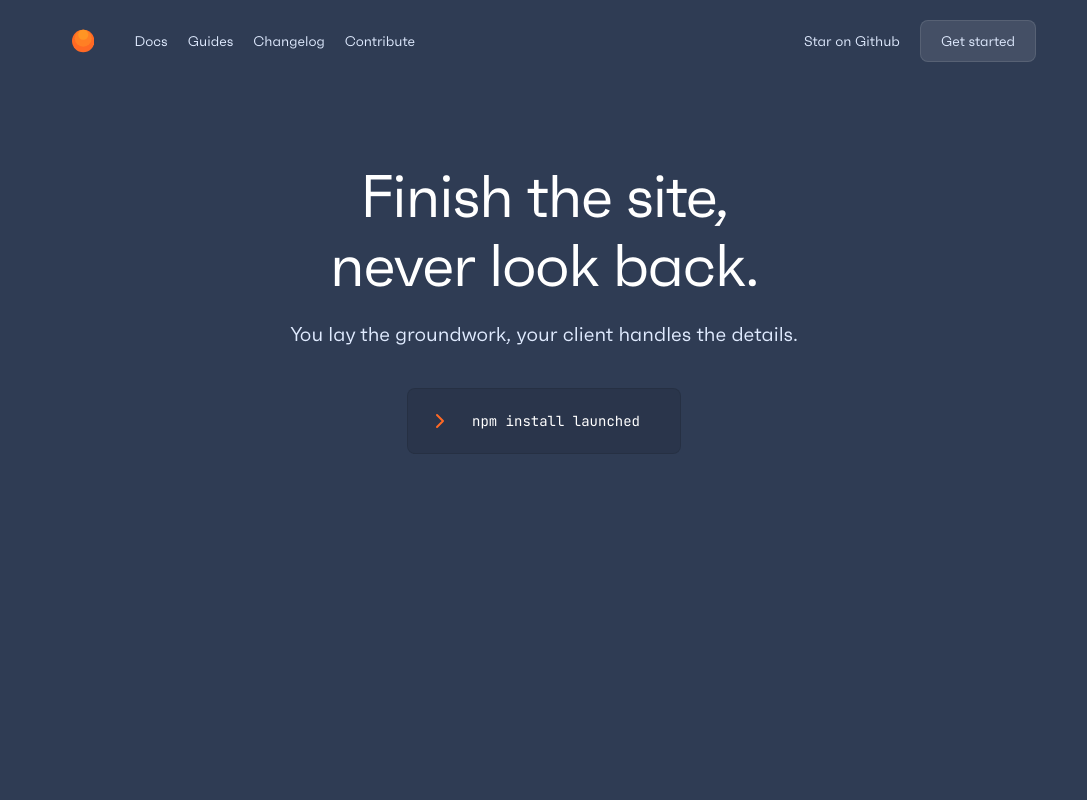
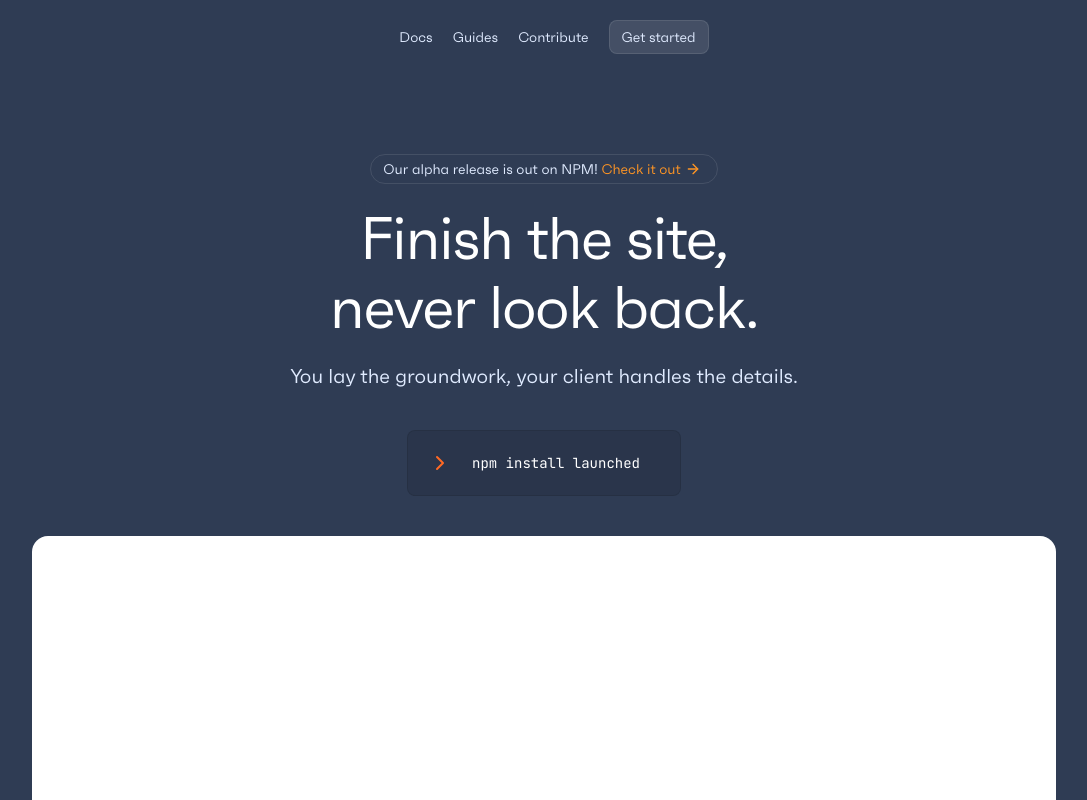
Before and after one commit to launchsite-tech/launched, a React (Create React App) app in the folder demo/: page / in a window 1280 px wide. Shown: the top 800 px of the page, without its empty margins (96-1183 px from the left). Built offline with nearby package versions, Linux system fonts and the light colour scheme; a web font is replaced by a local one.

Commit message:
feat: update template and change design system

```diff
--- a/demo/public/index.html
+++ b/demo/public/index.html
@@ -4,7 +4,7 @@
     <meta charset="UTF-8" />
     <meta name="viewport" content="width=device-width, initial-scale=1.0" />
     <base href="/" />
-    <title>Quilli</title>
+    <title>Launched</title>
 
     <link rel="shortcut icon" href="favicon.svg" type="image/x-icon" />
     <link rel="preconnect" href="https://fonts.googleapis.com" />
--- a/demo/src/App.tsx
+++ b/demo/src/App.tsx
@@ -6,6 +6,7 @@ export default function App() {
     <div className="mx-auto w-full max-w-screen-lg">
       <Nav />
       <Hero />
+      <div className="h-screen w-full rounded-2xl bg-white" />
     </div>
   );
 }
--- a/demo/src/components/Hero.tsx
+++ b/demo/src/components/Hero.tsx
@@ -1,9 +1,18 @@
-import { ChevronRight } from "react-feather";
+import { ChevronRight, ArrowRight } from "react-feather";
 
 export default function Hero() {
   return (
-    <section className="-mt-20 grid h-full place-items-center py-40">
+    <section className="-mt-20 grid h-full place-items-center pb-10 pt-40">
       <div className="flex flex-col items-center justify-center gap-5 text-center">
+        <a
+          href="/"
+          className="text-text-secondary rounded-full border border-white/10 px-3 py-1 text-sm transition-colors hover:bg-white/5"
+        >
+          <span>Our alpha release is out on NPM! </span>
+          <span className="text-brand-light inline-flex items-center">
+            Check it out <ArrowRight className="text-brand-light h-4" />
+          </span>
+        </a>
         <h1 className="text-text-primary max-w-[500px] text-6xl/[69px] tracking-tight">
           Finish the site, never look back.
         </h1>
--- a/demo/src/components/Nav.tsx
+++ b/demo/src/components/Nav.tsx
@@ -21,25 +21,21 @@ function NavItem({
 
 export default function Nav() {
   return (
-    <div className="sticky top-0 my-5 flex w-full items-center pl-10 pr-5">
-      <svg
+    <div className="bg-bg sticky top-0 flex w-full items-center justify-center gap-10 py-5 pl-10 pr-5">
+      <nav className="flex items-center gap-5">
+        {/* <svg
           viewBox="0 0 48 48"
           fill="none"
           xmlns="http://www.w3.org/2000/svg"
-        className="mr-10 h-6 w-6"
+          className="h-6 w-6"
         >
           <circle cx="24" cy="24" r="24" fill="#FF6924" />
           <circle cx="23.9999" cy="18.1224" r="18.1224" fill="#FF7F24" />
           <circle cx="24.0001" cy="10.7755" r="10.7755" fill="#FF9524" />
-      </svg>
-      <nav className="flex w-full items-center gap-5">
+        </svg> */}
         <NavItem href="/">Docs</NavItem>
         <NavItem href="/">Guides</NavItem>
-        <NavItem href="/">Changelog</NavItem>
         <NavItem href="/">Contribute</NavItem>
-        <NavItem href="/" className="ml-auto">
-          Star on Github
-        </NavItem>
         <NavItem href="/">
           <button className="btn">Get started</button>
         </NavItem>
--- a/demo/src/index.css
+++ b/demo/src/index.css
@@ -621,10 +621,10 @@ video {
   border-width: 1px;
   border-color: rgb(255 255 255 / 0.1);
   background-color: rgb(255 255 255 / 0.1);
-  padding-left: 1.25rem;
-  padding-right: 1.25rem;
-  padding-top: 0.625rem;
-  padding-bottom: 0.625rem;
+  padding-left: 0.75rem;
+  padding-right: 0.75rem;
+  padding-top: 0.375rem;
+  padding-bottom: 0.375rem;
   transition:
       --bg1 300ms ease-out,
       --bg2 300ms ease-out;
@@ -657,21 +657,8 @@ video {
   margin-right: auto;
 }
 
-.my-5{
-  margin-top: 1.25rem;
-  margin-bottom: 1.25rem;
-}
-
 .-mt-20{
   margin-top: -5rem;
-}
-
-.ml-auto{
-  margin-left: auto;
-}
-
-.mr-10{
-  margin-right: 2.5rem;
 }
 
 .mt-5{
@@ -682,8 +669,16 @@ video {
   display: flex;
 }
 
+.inline-flex{
+  display: inline-flex;
+}
+
 .grid{
   display: grid;
+}
+
+.h-4{
+  height: 1rem;
 }
 
 .h-6{
@@ -692,6 +687,10 @@ video {
 
 .h-full{
   height: 100%;
+}
+
+.h-screen{
+  height: 100vh;
 }
 
 .w-6{
@@ -726,8 +725,20 @@ video {
   justify-content: center;
 }
 
+.gap-10{
+  gap: 2.5rem;
+}
+
 .gap-5{
   gap: 1.25rem;
+}
+
+.rounded-2xl{
+  border-radius: 1rem;
+}
+
+.rounded-full{
+  border-radius: 9999px;
 }
 
 .rounded-lg{
@@ -742,29 +753,61 @@ video {
   border-color: rgb(0 0 0 / 0.1);
 }
 
+.border-white\/10{
+  border-color: rgb(255 255 255 / 0.1);
+}
+
+.bg-bg{
+  --tw-bg-opacity: 1;
+  background-color: rgb(47 60 84 / var(--tw-bg-opacity));
+}
+
 .bg-black\/10{
   background-color: rgb(0 0 0 / 0.1);
+}
+
+.bg-white{
+  --tw-bg-opacity: 1;
+  background-color: rgb(255 255 255 / var(--tw-bg-opacity));
 }
 
 .p-5{
   padding: 1.25rem;
 }
 
-.py-40{
-  padding-top: 10rem;
-  padding-bottom: 10rem;
+.px-3{
+  padding-left: 0.75rem;
+  padding-right: 0.75rem;
+}
+
+.py-1{
+  padding-top: 0.25rem;
+  padding-bottom: 0.25rem;
+}
+
+.py-5{
+  padding-top: 1.25rem;
+  padding-bottom: 1.25rem;
+}
+
+.pb-10{
+  padding-bottom: 2.5rem;
 }
 
 .pl-10{
   padding-left: 2.5rem;
 }
 
+.pr-10{
+  padding-right: 2.5rem;
+}
+
 .pr-5{
   padding-right: 1.25rem;
 }
 
-.pr-10{
-  padding-right: 2.5rem;
+.pt-40{
+  padding-top: 10rem;
 }
 
 .text-center{
@@ -790,6 +833,16 @@ video {
   letter-spacing: -0.025em;
 }
 
+.text-brand-dark{
+  --tw-text-opacity: 1;
+  color: rgb(255 105 36 / var(--tw-text-opacity));
+}
+
+.text-brand-light{
+  --tw-text-opacity: 1;
+  color: rgb(255 149 36 / var(--tw-text-opacity));
+}
+
 .text-text-primary{
   --tw-text-opacity: 1;
   color: rgb(255 255 255 / var(--tw-text-opacity));
@@ -800,9 +853,14 @@ video {
   color: rgb(224 235 255 / var(--tw-text-opacity));
 }
 
-.text-brand-dark{
-  --tw-text-opacity: 1;
-  color: rgb(255 105 36 / var(--tw-text-opacity));
+.transition-colors{
+  transition-property: color, background-color, border-color, text-decoration-color, fill, stroke;
+  transition-timing-function: cubic-bezier(0.4, 0, 0.2, 1);
+  transition-duration: 150ms;
+}
+
+.hover\:bg-white\/5:hover{
+  background-color: rgb(255 255 255 / 0.05);
 }
 
 .hover\:underline:hover{
--- a/demo/src/styles.css
+++ b/demo/src/styles.css
@@ -34,7 +34,7 @@
 
 @layer components {
   .btn {
-    @apply rounded-lg border border-white/10 bg-white/10 px-5 py-2.5;
+    @apply rounded-lg border border-white/10 bg-white/10 px-3 py-1.5;
     transition:
       --bg1 300ms ease-out,
       --bg2 300ms ease-out;
```
Lines whose indentation alone changed are shown as unchanged.
